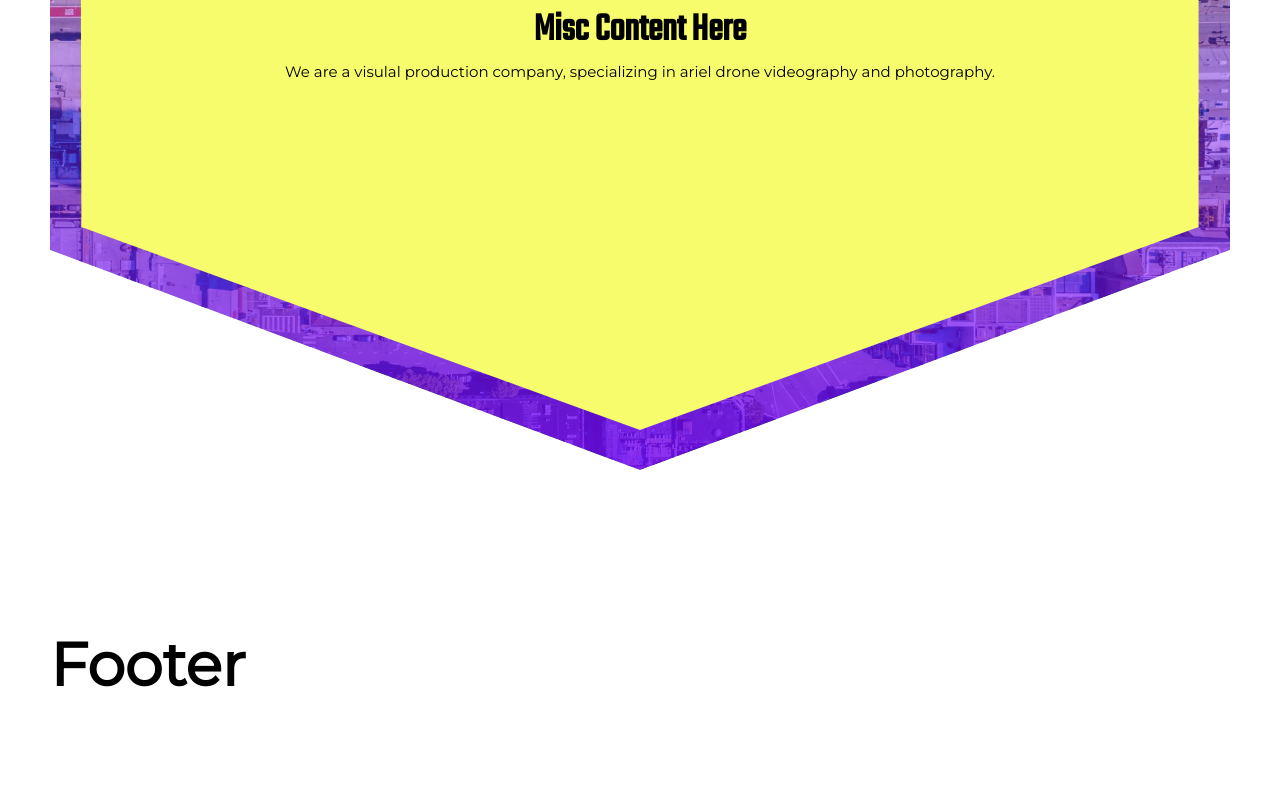
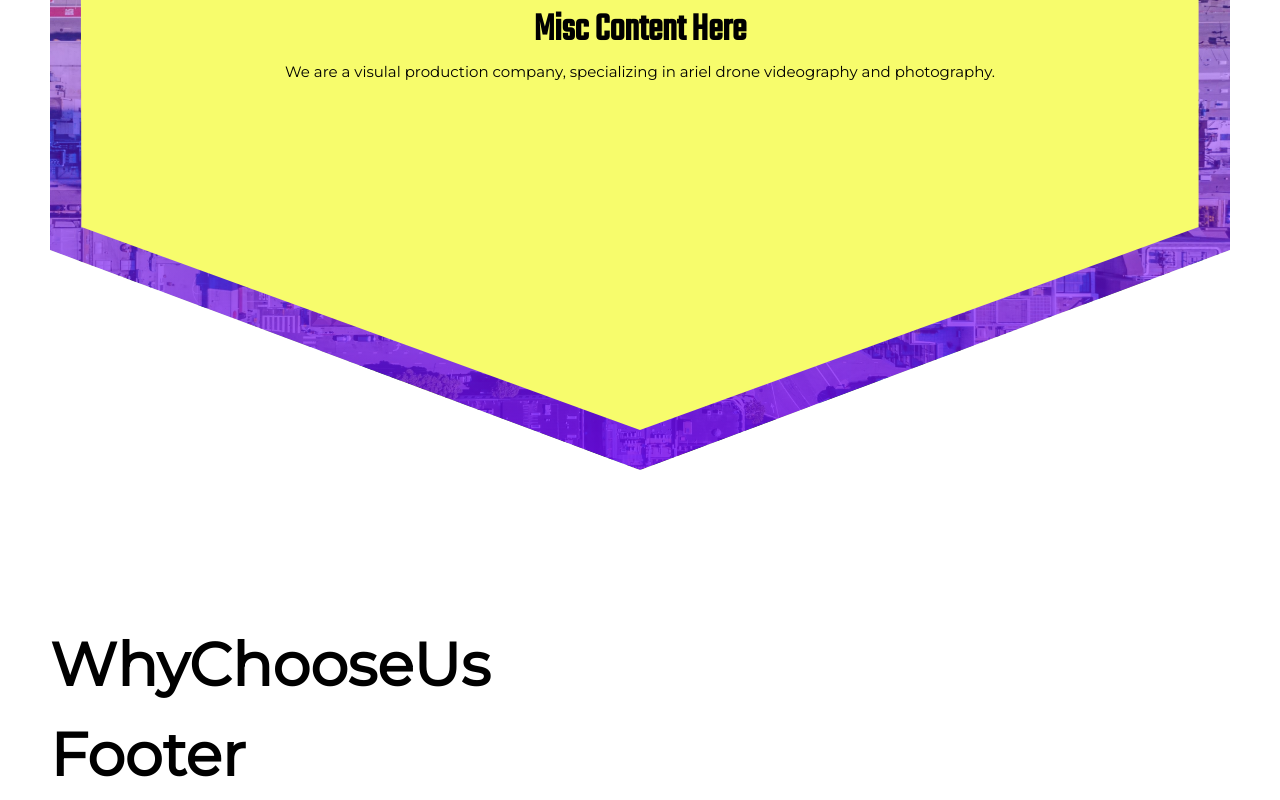
Before and after one commit to ChristianWare/templateOne, a Next.js app: page / in a window 1280 px wide. Shown: the part 2129-2929 px from the top of the page. Before the commit the page ends 2839 px from the top, so only its background shows below. Built offline with nearby package versions, Linux system fonts and the light colour scheme.

Commit message:
Why Choose Us Section Start

```diff
--- a/pages/index.js
+++ b/pages/index.js
@@ -2,6 +2,7 @@ import Hero from "../src/comps/Hero";
 import Services from "../src/comps/services";
 import AboutSection from "../src/comps/AboutSection";
 import Misc from "../src/comps/Misc";
+import WhyChooseUs from "../src/comps/WhyChooseUs";
 
 export default function Home() {
   return (
@@ -10,6 +11,7 @@ export default function Home() {
       <Services />
       <AboutSection />
       <Misc />
+      <WhyChooseUs />
     </div>
   );
 }
--- /dev/null
+++ b/src/comps/WhyChooseUs.js
@@ -0,0 +1,11 @@
+import styles from "./WhyChooseUs.module.css";
+
+function WhyChooseUs() {
+    return (
+      <div>
+        <h1>WhyChooseUs</h1>
+      </div>
+    );
+}
+
+export default WhyChooseUs
```
Also changed, not shown: src/comps/WhyChooseUs.module.css (added).
